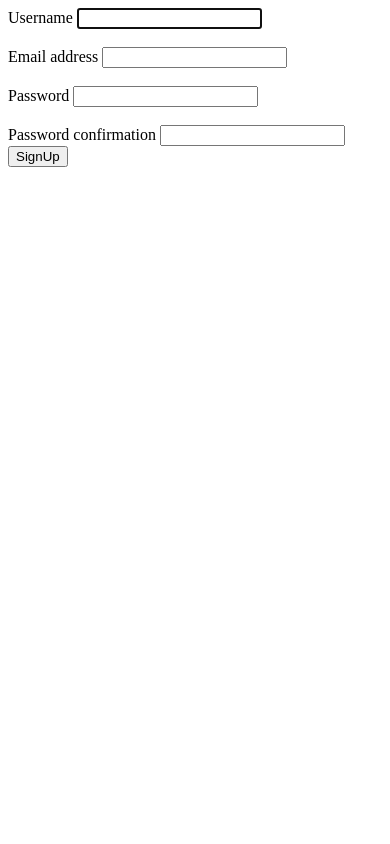
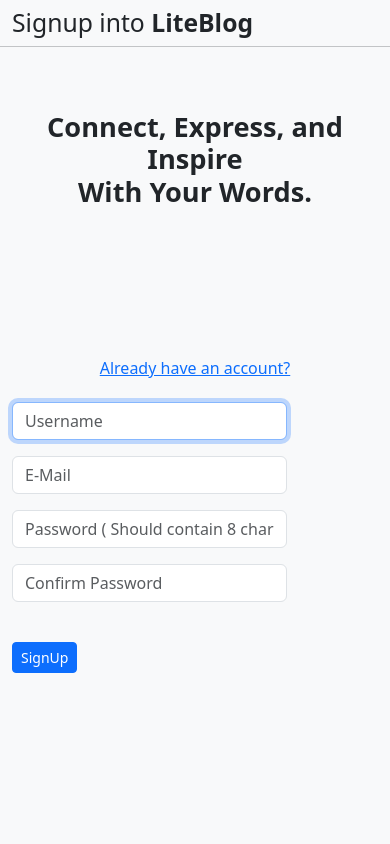
Before and after one commit to Absharkt/blog_app, a Django app: page /signup in a window 390 px wide. Run offline with Django 4.2, Linux system fonts and the light colour scheme; some libraries are stand-ins or nearby versions.

Commit message:
apt design, stable

```diff
--- a/blog_user/templates/blog_user/friend.html
+++ b/blog_user/templates/blog_user/friend.html
@@ -29,6 +29,8 @@
                         <p>{{ post.content }}</p>
                         <p class="form-text" style="font-size: 0.8rem;">Posted {{ post.created_at | timesince }} ago</p>
                     </div>
+                    {% empty %}
+                    <p class="my-3 text-danger">No Posts Available.</p>
                 {% endfor %}
             </div>
         </div>
--- a/blog_user/templates/blog_user/signup.html
+++ b/blog_user/templates/blog_user/signup.html
@@ -1,3 +1,4 @@
+{% load widget_tweaks %}
 <!DOCTYPE html>
 <html lang="en">
 <head>
@@ -5,29 +6,49 @@
     <meta http-equiv="X-UA-Compatible" content="IE=edge">
     <meta name="viewport" content="width=device-width, initial-scale=1.0">
     <title>SignUp</title>
+    <link href="https://cdn.jsdelivr.net/npm/bootstrap@5.3.0/dist/css/bootstrap.min.css" rel="stylesheet"
+    integrity="sha384-9ndCyUaIbzAi2FUVXJi0CjmCapSmO7SnpJef0486qhLnuZ2cdeRhO02iuK6FUUVM" crossorigin="anonymous">
+
 </head>
 <body>
-    <form method="POST">
-        {% csrf_token %}
-        {{form.username.label}}
-        {{form.username}}
-        <br>
-        <br>
-        {{form.email.label}}
-        {{form.email}}
-        <br>
-        <br>
-        {{form.password1.label}}
-        {{form.password1}}
-        <br>
-        <br>
-        {{form.password2.label}}
-        {{form.password2}}
 
-        <button type="submit">SignUp</button>
+    <style>
+        .signup{
+            min-height: 100vh;
+        }
+        .signup h6{
+            margin-top: 150px;
+        }
+    </style>
 
-        {{form.errors}}
-    </form>
+    <div class="signup bg-light">
+        <div class="container ">
+            <div class="row">
+                <h2 class="my-2 my-md-5">Signup into  <b> LiteBlog</b></h2>
+                <hr>
+            </div>
+            <div class="row">
+                <div class="col-sm-12 col-md-6">
+                    <h4 class="my-5 text-center"><b style="font-size: 1.7rem;">Connect, Express, and Inspire <br> With Your Words.</b></h4>
+                    <h6 class="text-center"><a  href="{% url 'login' %}">Already have an account?</a></h6>
+                </div>
+
+                <div class="col-sm-12 col-md-6">
+                    <form method="POST">
+                        {% csrf_token %}
+                        {% render_field form.username placeholder="Username" class="form-control  my-3 w-75" %}
+                        {% render_field form.email placeholder="E-Mail" class="form-control my-3 w-75" %}
+                        {% render_field form.password1 placeholder="Password ( Should contain 8 characters )" class="form-control my-3 w-75" %}
+                        {% render_field form.password2 placeholder="Confirm Password" class="form-control my-3 w-75" %}
+
+                        <button class="btn btn-sm btn-primary my-4" type="submit">SignUp</button>
+
+                        {{form.errors}}
+                    </form>
+                </div>
+            </div>
+        </div>
+    </div>
 
 </body>
 </html>
```
Also changed, not shown: blog_user/models.py (+0 -10 lines), blog_user/templates/blog_user/login.html (+30 -9 lines).
